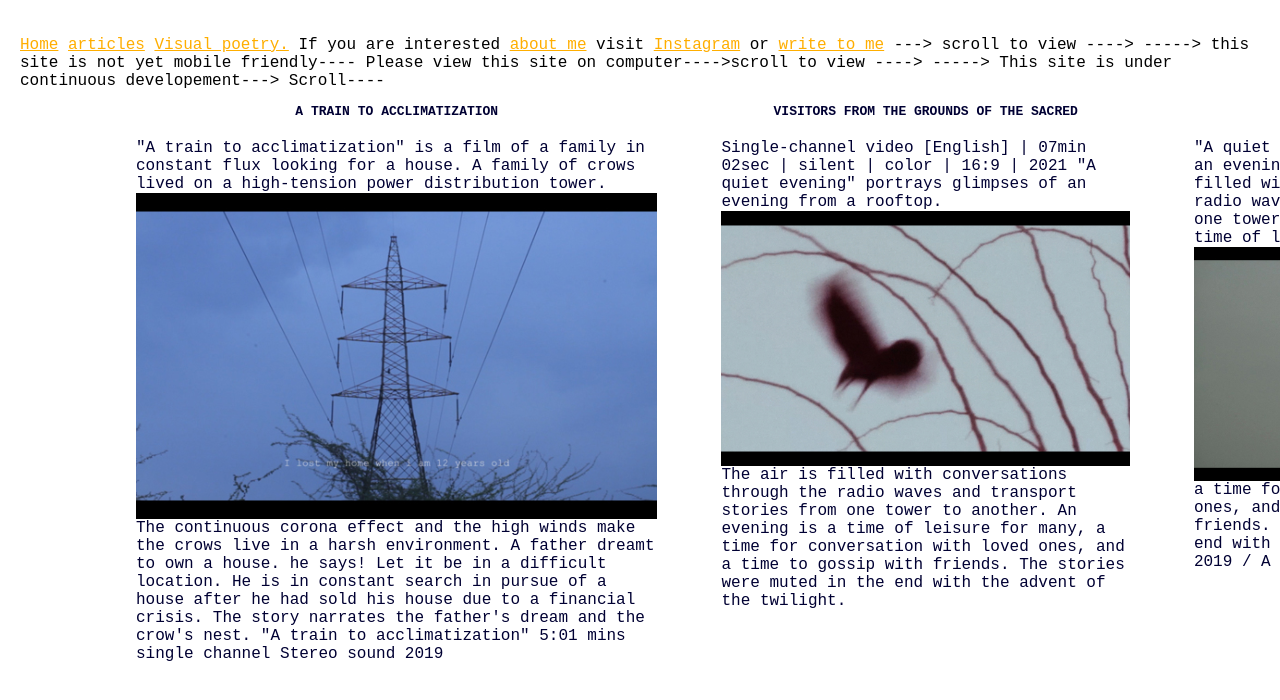
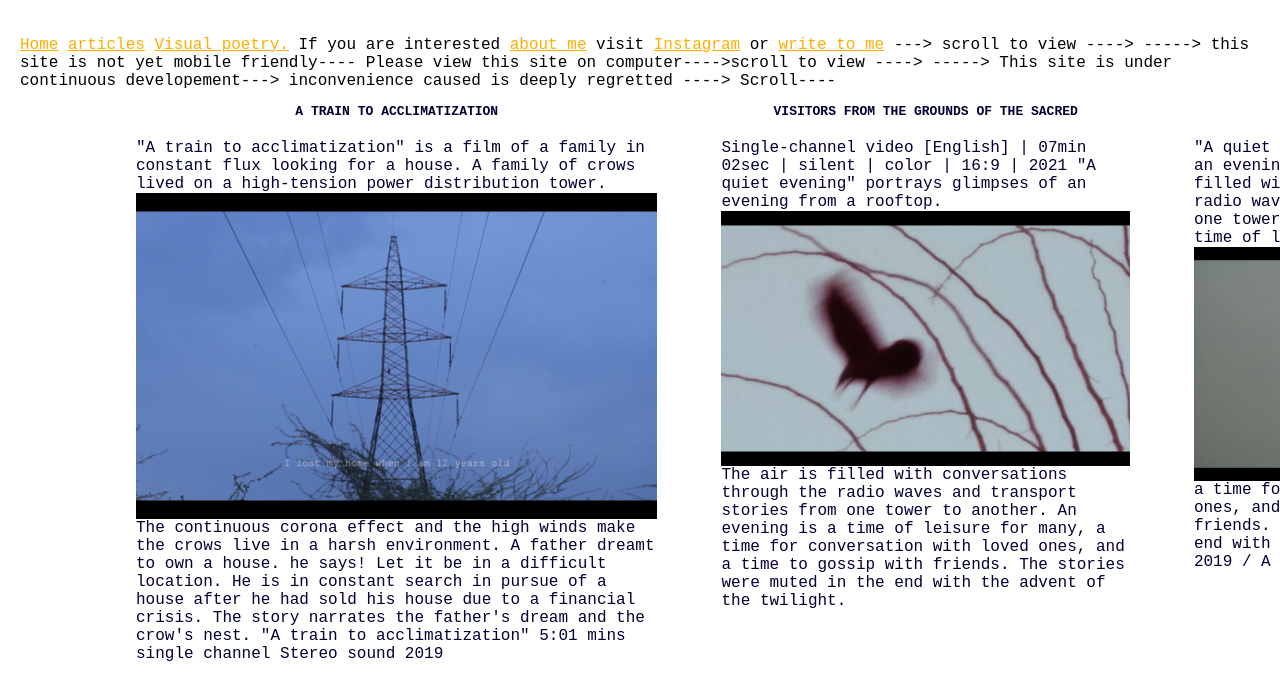
Before and after one commit to jr1013/jagadeeshreddy, a plain HTML site: page index.html in a window 1280 px wide. Drawn offline with Linux system fonts and the light colour scheme.

Commit message:
Update index.html

```diff
--- a/index.html
+++ b/index.html
@@ -25,7 +25,7 @@
 
           target="_blank">write to me</a> ---&gt; scroll to view ----&gt;
         -----&gt; this site is not yet mobile friendly---- Please view this site on computer----&gt;scroll to view ----&gt;
-        -----&gt; This site is under continuous developement---> Scroll----</p>
+        -----&gt; This site is under continuous developement---> inconvenience caused is deeply regretted ----> Scroll----</p>
       <div class="underline-horizantal"></div>
     </div>
     <div class="outer-wrapper">
```
